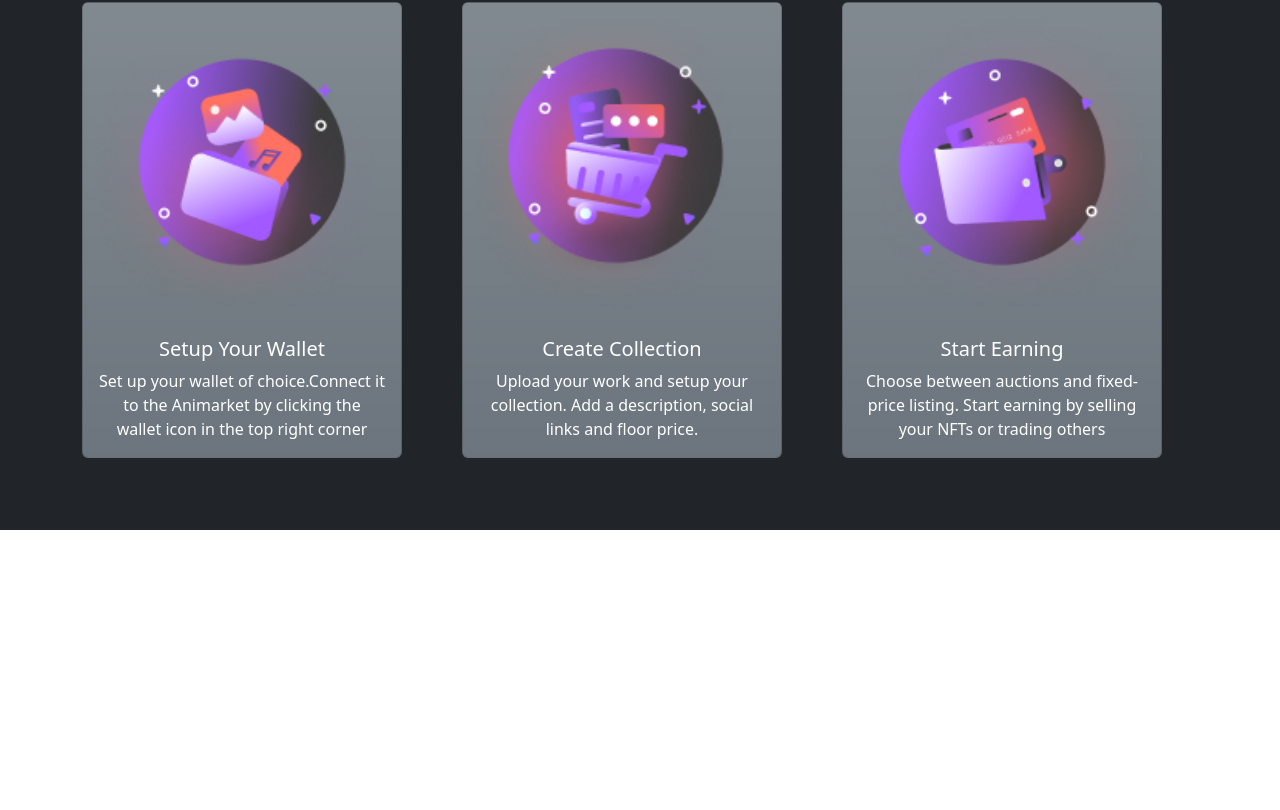
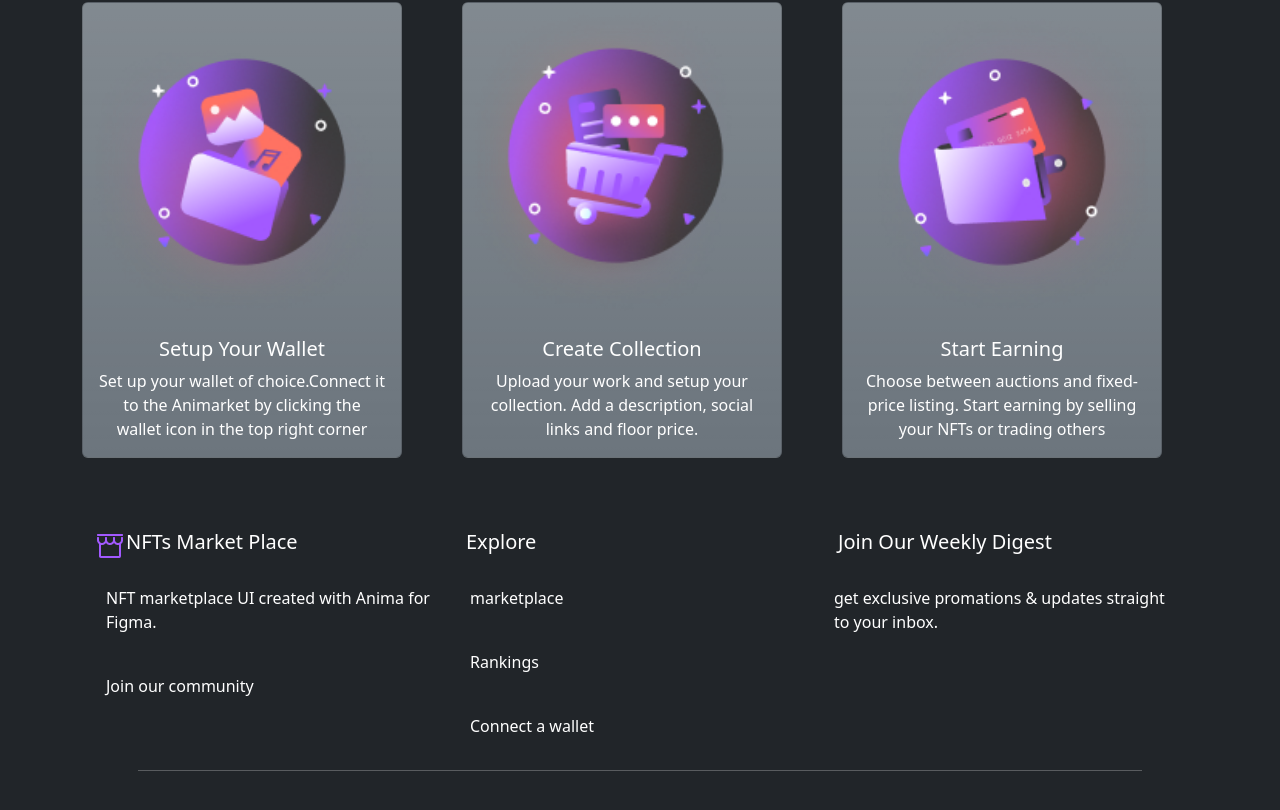
Before and after one commit to muzammilpro/NFT_Landing_Page_in_React.js, a React (Create React App) app: page / in a window 1280 px wide. Shown: the part 3147-3957 px from the top of the page. Before the commit the page ends 3677 px from the top, so only its background shows below. Built offline with nearby package versions, Linux system fonts and the light colour scheme.

Commit message:
Do Some Change

```diff
--- a/src/Components/Footer/Footer.js
+++ b/src/Components/Footer/Footer.js
@@ -1,9 +1,48 @@
-import React from 'react'
+import LogoImg from '../../Images/Storefront.png'
 
 export default function Footer() {
-  return (
-    <div>
+    return (
+        <div className='container'>
+            <footer>
+            <div className="container text-white">
+                <div class="row">
+                    <div class="col">
+                        <div className='d-flex'>
+                            <img src={LogoImg} alt="#" />
+                            <h5>NFTs Market Place</h5>
+                        </div>
+                    </div>
+                    <div className="col">
+                        <h5>Explore</h5>
+                    </div>
+                    <div className="col">
+                        <h5>Join Our Weekly Digest</h5>
+                    </div>
+                </div>
 
-    </div>
-  )
+                <br />
+
+                <div className="container">
+                    <div className="row">
+                        <div className="col">
+                            <p>NFT marketplace UI created with Anima for Figma.</p> <br />
+                            <p>Join our community</p>
+                        </div>
+                        <div className="col">
+                            <p>marketplace</p> <br />
+                            <p>Rankings</p> <br />
+                            <p>Connect a wallet</p>
+                        </div>
+                        <div className="col">
+                            <p>get exclusive promations & updates straight to your inbox.</p>
+                        </div>
+                    </div>
+                </div>
+            </div>
+            <center><hr  style={{color: "white" , height: "3rem" , width:"90%"}} /></center>
+            <br/> <br/>
+
+        </footer>
+        </div>
+    )
 }
```
